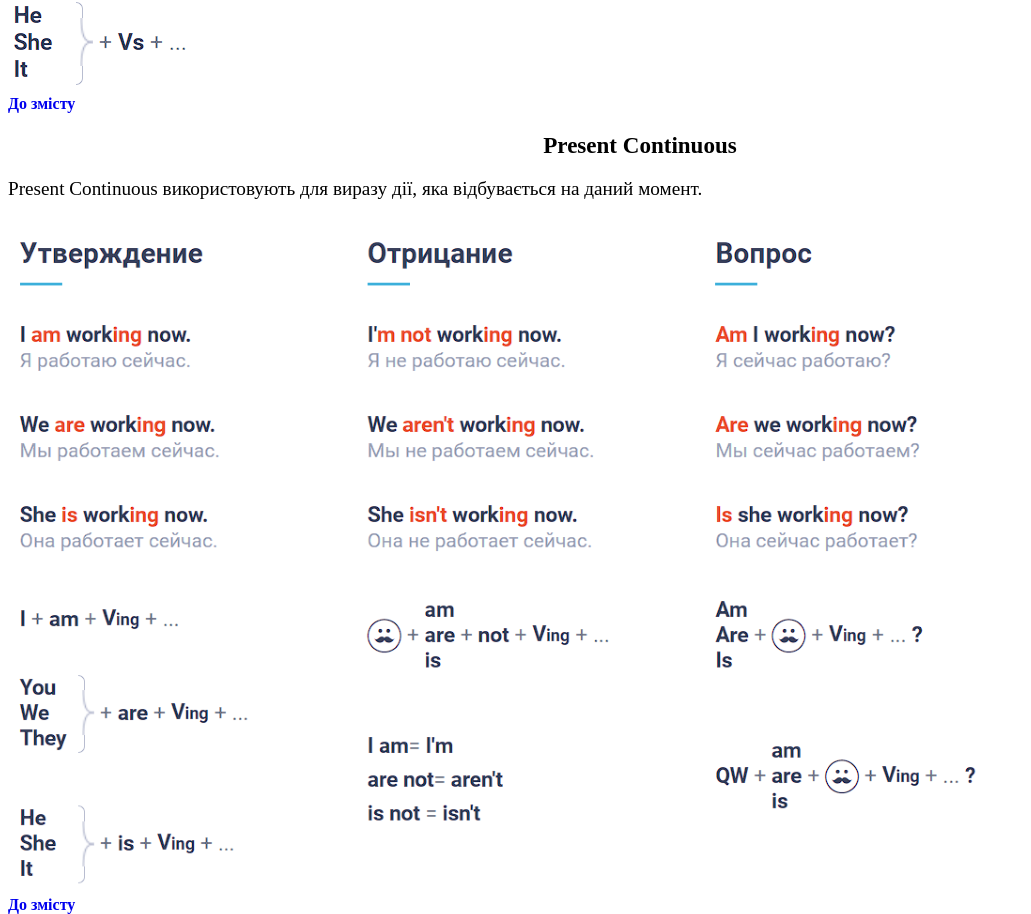
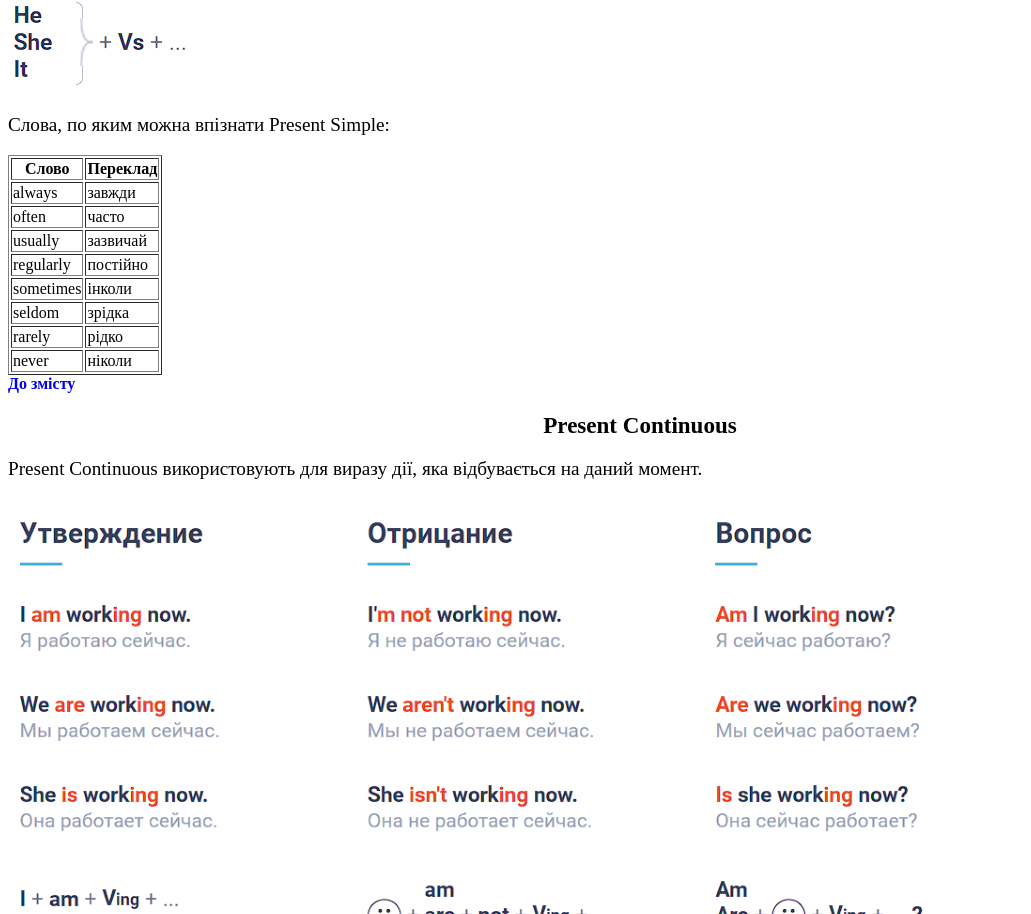
Before and after one commit to Ser-Varvara/first-repository, a plain HTML site: page English/grammar.html in a window 1280 px wide. Shown: the part 1192-2106 px from the top of the page, without its empty margins (0-1031 px from the left). Drawn offline with Linux system fonts and the light colour scheme; files that its build step writes are made by us from their sources.

Commit message:
Update grammar.html

```diff
--- a/English/grammar.html
+++ b/English/grammar.html
@@ -89,6 +89,49 @@
 <h2 id="Present-Simple">Present Simple</h2>
 <p>Present Simple використовують для виразу звичайної, регулярно повторюваної дії.</p>
 <img src="PrSi1.png" alt="Зображення">
+    <p>Слова, по яким можна впізнати Present Simple:</p>
+    <table border="1">
+<thead>
+    <tr>
+      <th>Слово</th>
+      <th>Переклад</th>
+    </tr>
+  </thead>
+  <tbody>
+   <tr>
+      <td>always</td>
+      <td>завжди</td>
+    </tr>
+     <tr>
+      <td>often</td>
+      <td>часто</td>
+    </tr>
+     <tr>
+      <td>usually</td>
+      <td>зазвичай</td>
+    </tr>
+     <tr>
+      <td>regularly</td>
+      <td>постійно</td>
+    </tr>
+     <tr>
+      <td>sometimes</td>
+      <td>інколи</td>
+    </tr>
+     <tr>
+      <td>seldom</td>
+      <td>зрідка</td>
+    </tr>
+     <tr>
+      <td>rarely</td>
+      <td>рідко</td>
+    </tr>
+     <tr>
+      <td>never</td>
+      <td>ніколи</td>
+    </tr>
+  </tbody>
+</table>
 </article>
 <a href="#to-the-content">До змісту</a>
 
```
